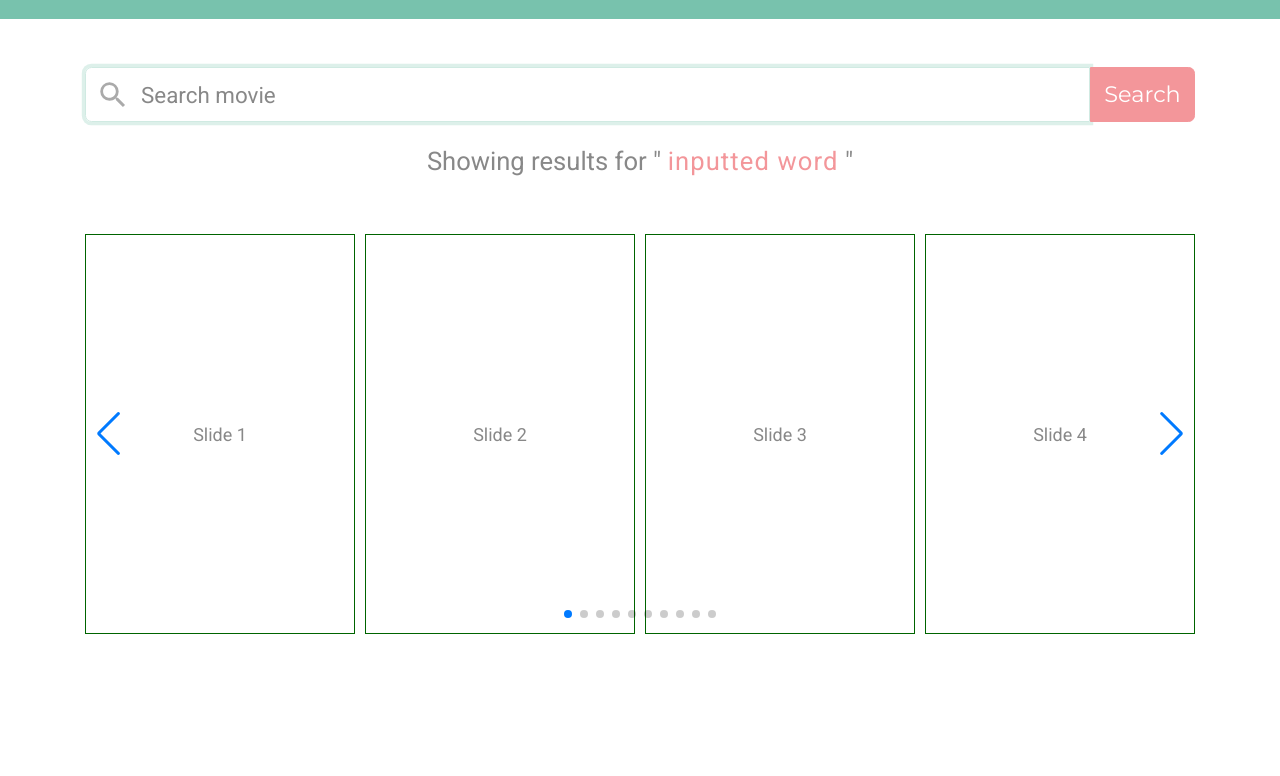
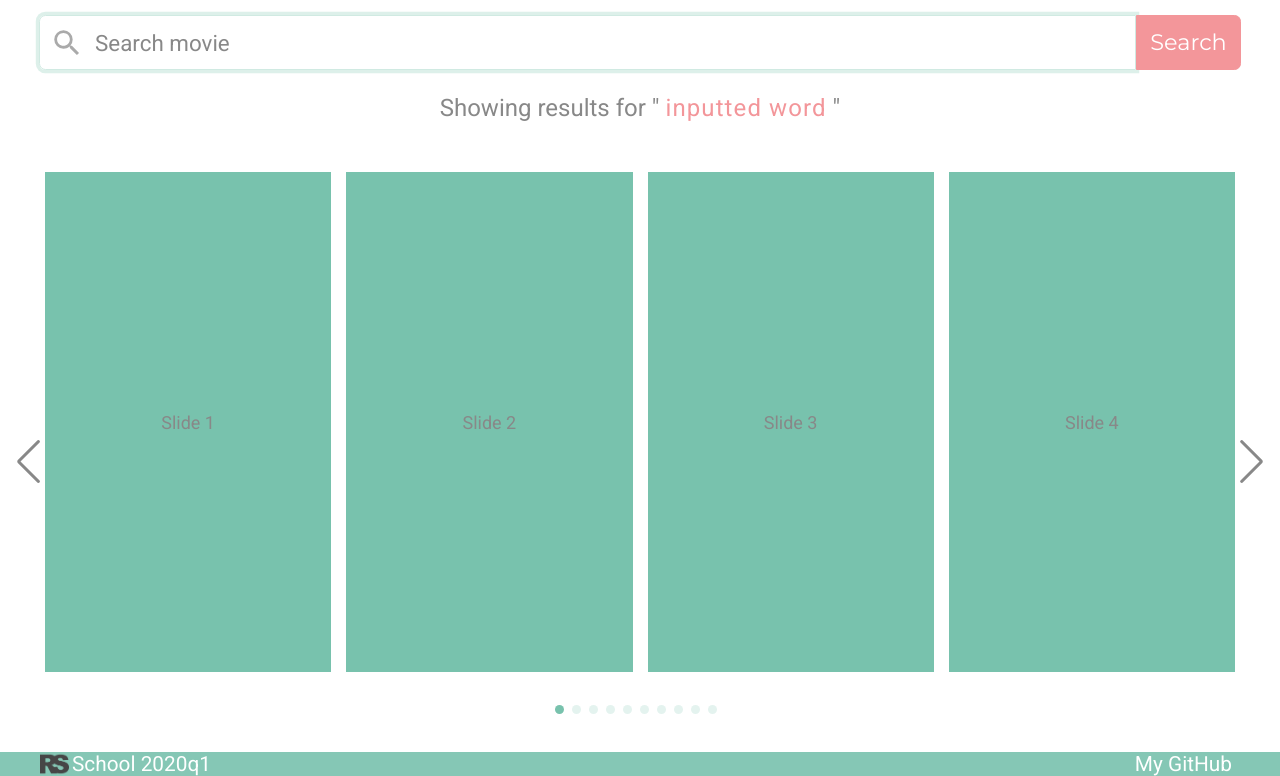
Before and after one commit to lenazamnius/RSSchool-projects-2020, a website built with webpack: page movie-search/src/index.html in a window 1280 px wide. Shown: the part 91-867 px from the top of the page. Before the commit the page ends 800 px from the top, so only its background shows below. Built offline with nearby package versions, Linux system fonts and the light colour scheme.

Commit message:
feat: add styles

```diff
--- a/movie-search/src/index.html
+++ b/movie-search/src/index.html
@@ -5,7 +5,7 @@
   <meta name="viewport" content="width=device-width, initial-scale=1.0">
   <!-- <meta name="viewport" content="width=device-width, initial-scale=1, minimum-scale=1, maximum-scale=1"> -->
   <title>English for kids</title>
-  <link rel="stylesheet" href="hcdttps://cdnjs.cloudflare.com/ajax/libs/normalize/8.0.1/normalize.min.css">
+  <link rel="stylesheet" href="https://cdnjs.cloudflare.com/ajax/libs/normalize/8.0.1/normalize.css">
   <link href="https://fonts.googleapis.com/css2?family=Roboto:wght@300;400;700&display=swap" rel="stylesheet">
   <link rel="stylesheet" href="https://stackpath.bootstrapcdn.com/bootstrap/4.4.1/css/bootstrap.min.css">
   <link rel="stylesheet" href="https://stackpath.bootstrapcdn.com/bootswatch/4.4.1/minty/bootstrap.min.css">
@@ -21,7 +21,7 @@
     </nav>
 
     <div class="container">
-      <form class="form-inline mt-5 mb-2 my-4 text-muted">
+      <form class="form-inline mb-2 my-4 pl-4 pr-4 text-muted" onsubmit="return false;">
         <input class="form-control" type="text" placeholder="Search movie" autofocus="">
         <button class="btn btn-secondary" type="submit">Search</button>
       </form>
@@ -30,6 +30,7 @@
         <p>Showing results for " <span id="inputted-word">inputted word</span> "</p>
       </div>
 
+      <div class="swiper-outer-container">
         <div class="swiper-container">
           <div class="swiper-wrapper">
             <div class="swiper-slide">Slide 1</div>
@@ -43,14 +44,21 @@
             <div class="swiper-slide">Slide 9</div>
             <div class="swiper-slide">Slide 10</div>
           </div>
+        </div>
         <!-- Add Pagination -->
         <div class="swiper-pagination"></div>
         <!-- Add Arrows -->
         <div class="swiper-button-next"></div>
         <div class="swiper-button-prev"></div>
       </div>
+    </div>
 
+    <footer class="footer d-flex justify-content-between align-items-center text-white bg-primary">
+      <div> School 2020q1</div>
+      <div class="github-link">
+        <a href="https://github.com/lenazamnius/">My GitHub</a>
       </div>
+    </footer>
   </div>
 
   <script src="https://unpkg.com/swiper/js/swiper.min.js"></script>
--- a/movie-search/src/index.js
+++ b/movie-search/src/index.js
@@ -1,10 +1,12 @@
 import './styles/main.scss';
 
-console.log('Hello from main.js');
+import MovieSlide from './movie-slide';
 
+
+function createSwiper(slidersAmount, space) {
   const swiper = new Swiper('.swiper-container', {
-  slidesPerView: 4,
-  spaceBetween: 10,
+    slidesPerView: slidersAmount,
+    spaceBetween: space,
     loop: true,
     pagination: {
       el: '.swiper-pagination',
@@ -15,3 +17,23 @@ const swiper = new Swiper('.swiper-container', {
       prevEl: '.swiper-button-prev',
     },
   });
+
+  return swiper;
+}
+
+function swiperInitialization() {
+  const windowWidth = window.innerWidth;
+
+  if(windowWidth < 630) {
+    createSwiper(1, 0)
+  } else if(windowWidth < 880) {
+    createSwiper(2, 10)
+  } else if(windowWidth < 1130) {
+    createSwiper(3, 10)
+  } else {
+    createSwiper(4, 15)
+  }
+}
+
+swiperInitialization();
+window.onresize = swiperInitialization;
--- /dev/null
+++ b/movie-search/src/movie-slide.js
@@ -0,0 +1,11 @@
+class MovieSlide {
+  constructor(name, image, year, rating, link) {
+    this.name = name;
+    this.image = image;
+    this.year = year;
+    this.rating = rating;
+    this.link = link;
+  }
+}
+
+export default MovieSlide;
--- a/movie-search/src/styles/main.scss
+++ b/movie-search/src/styles/main.scss
@@ -1,15 +1,32 @@
+$main-green-color: rgb(120, 194, 173);
+$main-red-color: rgb(243, 150, 154);
+$light-text-color: rgb(255, 255, 255);
+$dark-text-color: rgb(136, 136, 136);
+$transparent: rgba(255, 255, 255, 0);
 $media-small: 450px;
 
+html,
 body {
-  font: 400 1.6rem 'Roboto';
+  width: 100%;
+  height: 100%;
+}
+
+body {
+  font: 400 1.5rem 'Roboto';
 }
 
 #app-wrapper {
+  width: 100%;
+  height: 100%;
+  display: flex;
+  flex-direction: column;
+  justify-content: space-between;
+
   .navbar {
     height: 110px;
 
     .navbar-brand h1 {
-      color: rgb(255, 255, 255);
+      color: $light-text-color;
       font-weight: 700;
       font-size: 2.5rem;
       letter-spacing: 1.2px;
@@ -60,10 +77,10 @@ body {
     }
 
     .input-message {
-      height: 40px;
+      height: 30px;
 
       #inputted-word {
-        color: rgb(243, 150, 154);
+        color: $main-red-color;
         letter-spacing: 1.1px;
       }
 
@@ -72,16 +89,17 @@ body {
       }
     }
 
+    .swiper-outer-container {
+      position: relative;
+      padding: 0 30px 80px 30px;
+
       .swiper-container {
-      width: 100%;
-      height: 100%;
 
         .swiper-slide {
-        height: 400px;
+          height: 500px;
           text-align: center;
           font-size: 18px;
-        background: #fff;
-        border: 1px solid darkgreen;
+          background: $main-green-color;
 
           /* Center slide text vertically */
           display: -webkit-box;
@@ -98,5 +116,75 @@ body {
           align-items: center;
         }
       }
+
+      .swiper-pagination {
+        left: 0;
+        right: 0;
+        margin: 20px auto 30px auto;
+
+        .swiper-pagination-bullet {
+          width: 9px;
+          height: 9px;
+          margin-right: 8px;
+          background: $main-green-color;
+          outline-color: $transparent;
         }
       }
+
+      .swiper-button-next {
+        right: 0;
+      }
+
+      .swiper-button-prev {
+        left: 0;
+      }
+
+      .swiper-button-next,
+      .swiper-button-prev  {
+        color: $dark-text-color;
+        outline-color: $transparent;
+
+        &:hover {
+          color: $main-red-color;
+        }
+      }
+    }
+
+    @media (min-width: 575.98px) { max-width: 640px; }
+
+    @media (min-width: 767.98px) { max-width: 870px; }
+
+    @media (min-width: 991.98px) { max-width: 1100px; }
+
+    @media (min-width: 1199.98px) { max-width: 1330px; }
+  }
+
+  footer.footer {
+    width: 100%;
+    height: 75px;
+    padding: 0 3rem 0 4.5rem;
+    font-size: 1.3rem;
+    background: url(/images/rs-icon.png) no-repeat 40px center;
+    background-size: 29px;
+    opacity: 0.9;
+
+    .github-link a {
+      color: $light-text-color;
+      text-decoration: none;
+
+      &:hover {
+        color: $main-red-color;
+      }
+    }
+
+    @media (man-width: 767.98px) {
+      font-size: 1.2rem;
+    }
+
+    @media (max-width: 575.98px) {
+      padding: 0 1rem 0 4.2rem;
+      font-size: 1.1rem;
+      background-size: 24px;
+     }
+  }
+}
```
Also changed, not shown: movie-search/images/rs-icon.png (added). Lines whose indentation alone changed are shown as unchanged.
